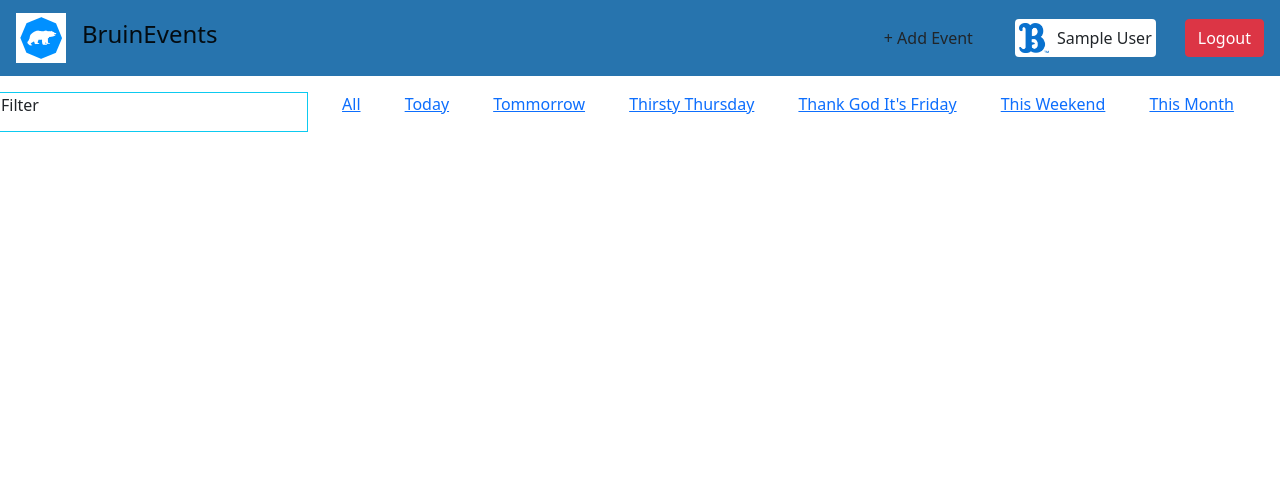
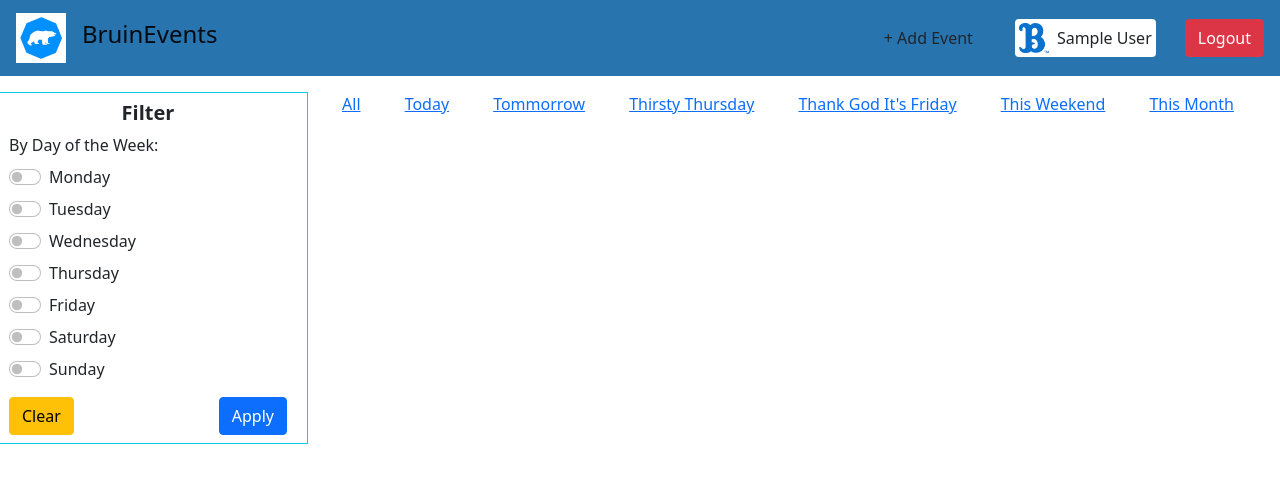
Before and after one commit to kenfukuyama/BruinEvents, a Flask app: page /events/dashboard in a window 1280 px wide. Shown: the top 483 px of the page. Run offline with Flask 2, Linux system fonts and the light colour scheme; the visitor is signed in with stand-in values (Sample User, id 1); data that the repository does not hold is empty.

Commit message:
added fav icon

```diff
--- a/flask_app/templates/event_dashboard.html
+++ b/flask_app/templates/event_dashboard.html
@@ -1,6 +1,6 @@
 {% extends "layout.html" %}
 
-{% block title %}Recipe Page{% endblock %}
+{% block title %}Explore{% endblock %}
 
 {% block head %}
     {{ super() }}
@@ -35,7 +35,65 @@
         <div class="row w-100 mt-3">
             <!-- filter page -->
             <div class="col-3 border border-info">
-                Filter
+                <h5 class="m-2 text-center"><strong>Filter</strong></h5>
+                <form action="/events/filter" method="post">
+                    <!-- <div class="form-check form-switch m-2">
+                        <input class="form-check-input" type="checkbox" id="sort-by-date">
+                        <label class="form-check-label" for="sort-by-date">Sort By Date</label>
+                    </div>
+                    <div class="form-check form-switch m-2">
+                        <input class="form-check-input" type="checkbox" id="sort-by-likes">
+                        <label class="form-check-label" for="sort-by-likes">Sort By Like</label>
+                    </div> -->
+                    <!-- {% if dayfilters %}
+                        <p>{{dayfilters}}</p>
+                        {% if '2' in dayfilters %}
+                            <p>Selected</p>
+                        {% endif %}
+                    {% endif %} -->
+
+
+                    <!-- ! Filter by day of the wek -->
+                    <!-- {% if '2' in dayfilters %}
+                            <p>Selected</p>
+                    {% endif %}
+                    {{dayfilters}} -->
+                    <h7 class="m-2">By Day of the Week:</h7>
+                    <div class="form-check form-switch m-2">
+                        <input class="form-check-input" type="checkbox" id="monday" name="dayfilter" value="2" {% if '2' in dayfilters %}checked{% endif %}>
+                        <label class="form-check-label" for="monday">Monday</label>
+                    </div>
+                    <div class="form-check form-switch m-2">
+                        <input class="form-check-input" type="checkbox" id="tuesday" name="dayfilter" value="3" {% if '3' in dayfilters %}checked{% endif %}>
+                        <label class="form-check-label" for="tuesday">Tuesday</label>
+                    </div>
+                    <div class="form-check form-switch m-2">
+                        <input class="form-check-input" type="checkbox" id="wednesday" name="dayfilter" value="4" {% if '4' in dayfilters %}checked{% endif %}>
+                        <label class="form-check-label" for="wednesday">Wednesday</label>
+                    </div>
+                    <div class="form-check form-switch m-2">
+                        <input class="form-check-input" type="checkbox" id="thursday" name="dayfilter" value="5" {% if '5' in dayfilters %}checked{% endif %}>
+                        <label class="form-check-label" for="thursday">Thursday</label>
+                    </div>
+                    <div class="form-check form-switch m-2">
+                        <input class="form-check-input" type="checkbox" id="friday" name="dayfilter" value="6" {% if '6' in dayfilters %}checked{% endif %}>
+                        <label class="form-check-label" for="Friday">Friday</label>
+                    </div>
+                    <div class="form-check form-switch m-2">
+                        <input class="form-check-input" type="checkbox" id="saturday" name="dayfilter" value="7" {% if '7' in dayfilters %}checked{% endif %}>
+                        <label class="form-check-label" for="saturday">Saturday</label>
+                    </div>
+                    <div class="form-check form-switch m-2">
+                        <input class="form-check-input" type="checkbox" id="sunday" name="dayfilter" value="1" {% if '1' in dayfilters %}checked{% endif %}>
+                        <label class="form-check-label" for="sunday">Sunday</label>
+                    </div>
+                    <div class="d-flex justify-content-between align-items-center m-2 mt-3">
+                        <a href="/events/dashboard" class="btn btn-warning">Clear</a>
+                        <input type="submit" value="Apply" class="btn btn-primary">
+                    </div>
+                </form>
+
+
             </div>
             <!-- event browpage -->
             <div class="col-9">
@@ -66,8 +124,11 @@
                                     <div class="event-time">{{event.place}}</div>
                                 </div>
                             </div>
-                            <div class="card-body">
-                                Description: {{event.description}}  <br>
+                            <div class="card-body d-flex justify-content-between">
+                                <div class="">Description: {{event.description}}  <br></div>
+                                <!-- TODO: Resize the thumbs instead of the images -->
+                                <div class=""><i onclick="toggleLike(this)" class="fa fa-thumbs-o-up" style="cursor: pointer; width: 50px; height: 50px;"></i>
+                                </div>
                             </div>
                         </div>
                     </div>
--- a/flask_app/templates/layout.html
+++ b/flask_app/templates/layout.html
@@ -5,8 +5,16 @@
     <meta charset="UTF-8">
     <meta http-equiv="X-UA-Compatible" content="IE=edge">
     <meta name="viewport" content="width=device-width, initial-scale=1.0">
+    <!--! CSS Links -->
     <link href="https://cdn.jsdelivr.net/npm/bootstrap@5.1.3/dist/css/bootstrap.min.css" rel="stylesheet" integrity="sha384-1BmE4kWBq78iYhFldvKuhfTAU6auU8tT94WrHftjDbrCEXSU1oBoqyl2QvZ6jIW3" crossorigin="anonymous">
+    <link rel="stylesheet" href="https://cdnjs.cloudflare.com/ajax/libs/font-awesome/4.7.0/css/font-awesome.min.css">
     <link rel="stylesheet" href="{{ url_for('static', filename='/css/style.css') }}">
+
+    <!-- ! JS script -->
+    <script src="{{url_for('static', filename='/javascript/script.js')}}" defer></script>
+
+    <!-- ! fav icons -->
+    <link rel="icon" type="image/x-icon" href="{{ url_for('static', filename='/images/bruin_logo.png') }}">
 
     <title>{% block title %}{% endblock %} - BruinEvents</title>
     {% endblock %}
@@ -27,6 +35,6 @@
         {% block content %}
         {% endblock %}
     </div>
-    <script src="{{url_for('static', filename='/javascript/script.js')}}"></script>
+    <!-- <script src="{{url_for('static', filename='/javascript/script.js')}}"></script> -->
 </body>
 </html>
```
